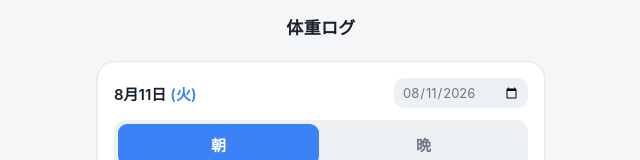
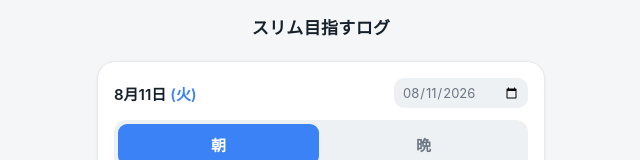
Before and after one commit to gakokudo/weight-app, a plain HTML site: page index.html in a window 1280 px wide. Shown: the top 160 px of the page, without its empty margins (319-959 px from the left). Drawn offline with Linux system fonts and the light colour scheme.

Commit message:
Add files via upload

```diff
--- a/index.html
+++ b/index.html
@@ -5,9 +5,11 @@
 <meta name="viewport" content="width=device-width, initial-scale=1, viewport-fit=cover, maximum-scale=1">
 <meta name="apple-mobile-web-app-capable" content="yes">
 <meta name="apple-mobile-web-app-status-bar-style" content="black-translucent">
-<meta name="apple-mobile-web-app-title" content="体重ログ">
+<meta name="apple-mobile-web-app-title" content="スリム目指すログ">
 <meta name="theme-color" content="#0b0f14">
-<title>体重ログ</title>
+<link rel="apple-touch-icon" href="apple-touch-icon.png">
+<link rel="icon" href="icon-512.png">
+<title>スリム目指すログ</title>
 <style>
   :root {
     --bg: #f4f6f8;
@@ -321,7 +323,7 @@
 </style>
 </head>
 <body>
-<header class="top"><h1>体重ログ</h1></header>
+<header class="top"><h1>スリム目指すログ</h1></header>
 <div class="wrap">
 
   <div class="card">
```
